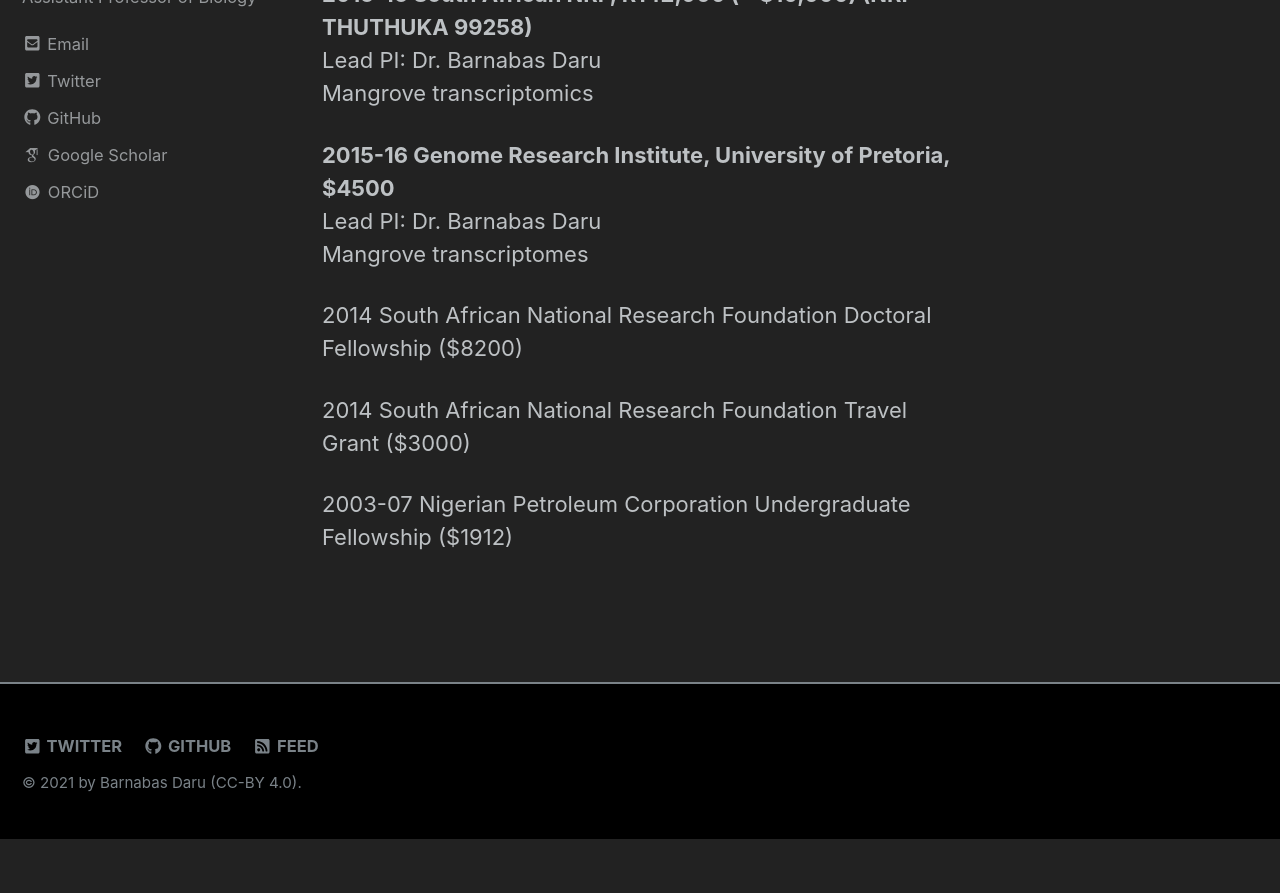
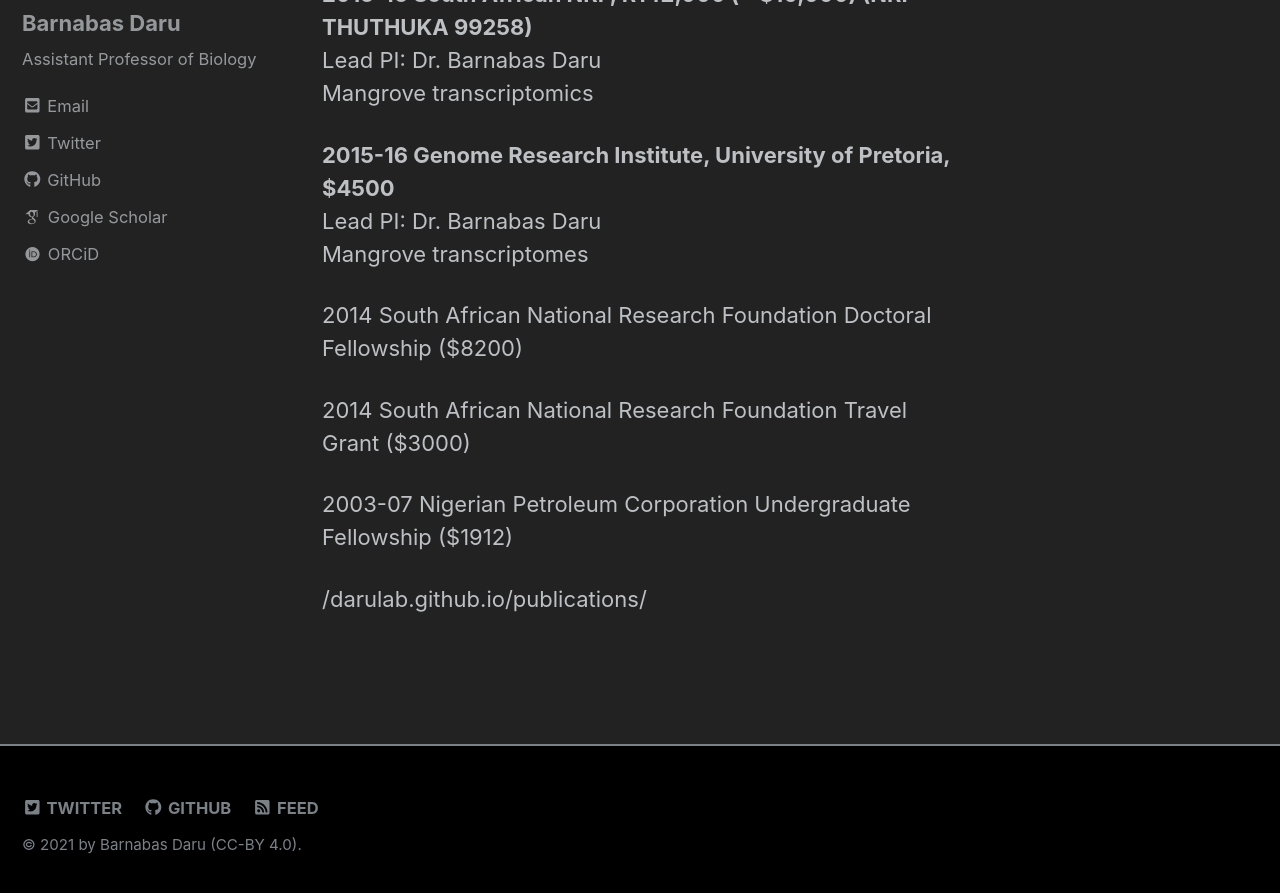
Before and after one commit to darunabas/darulab.github.io, a Jekyll site: the page built from _pages/funding.md, in a window 1280 px wide and 900 px high, scrolled down 1533 px. Shown: the top 893 px of the window. Built offline with Jekyll 4.4.1, drawn with Linux system fonts in a browser that asks for light colours; nearby versions of some CDN libraries; some web fonts are replaced; before the commit the page ends 2372 px from its top, so only the background shows below that.

Commit message:
Update funding.md

```diff
--- a/_pages/funding.md
+++ b/_pages/funding.md
@@ -49,3 +49,5 @@
 2014 South African National Research Foundation Travel Grant ($3000)
 
 2003-07 Nigerian Petroleum Corporation Undergraduate Fellowship ($1912)
+
+{{ site.baseurl }}{% link _pages/publications.md %}
```
